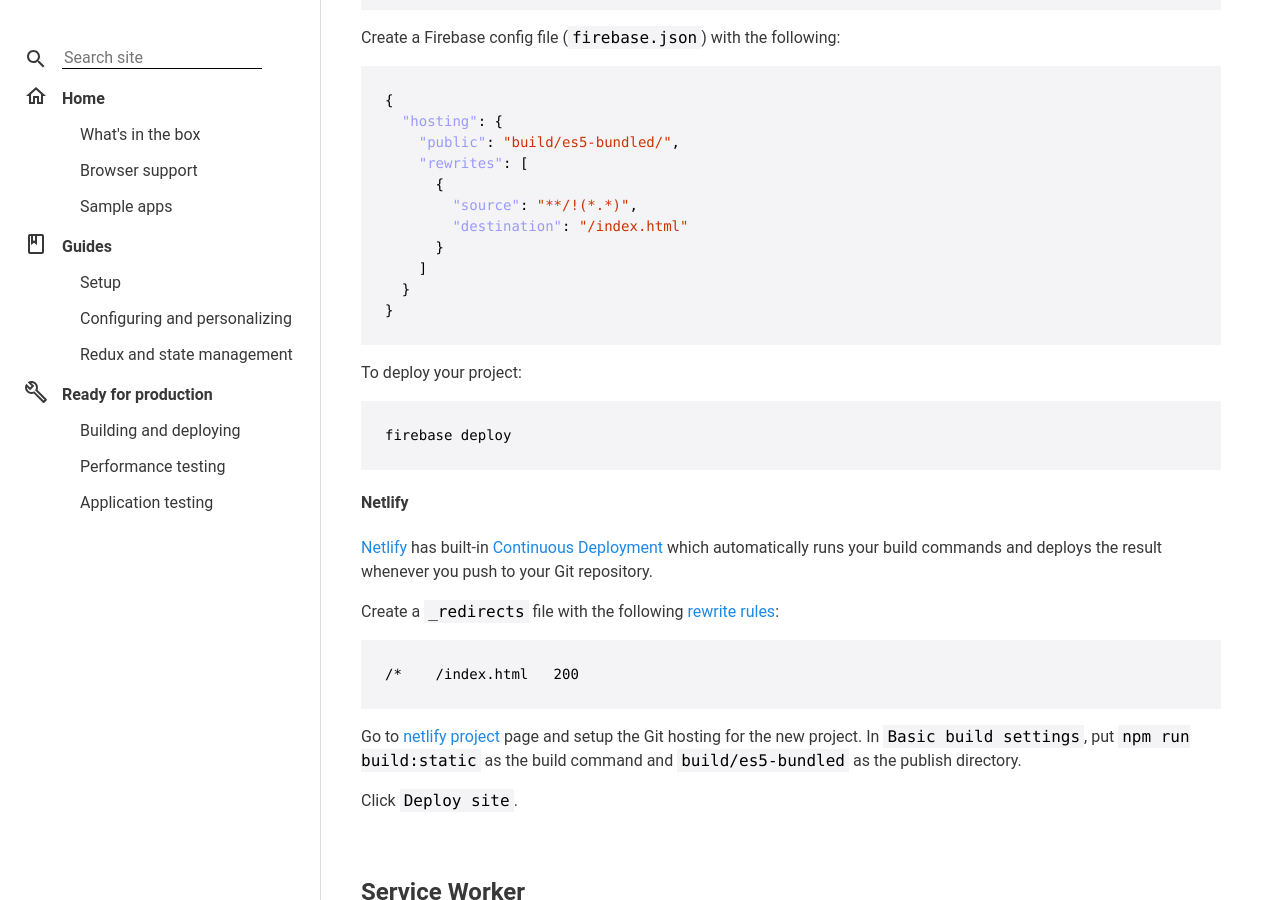
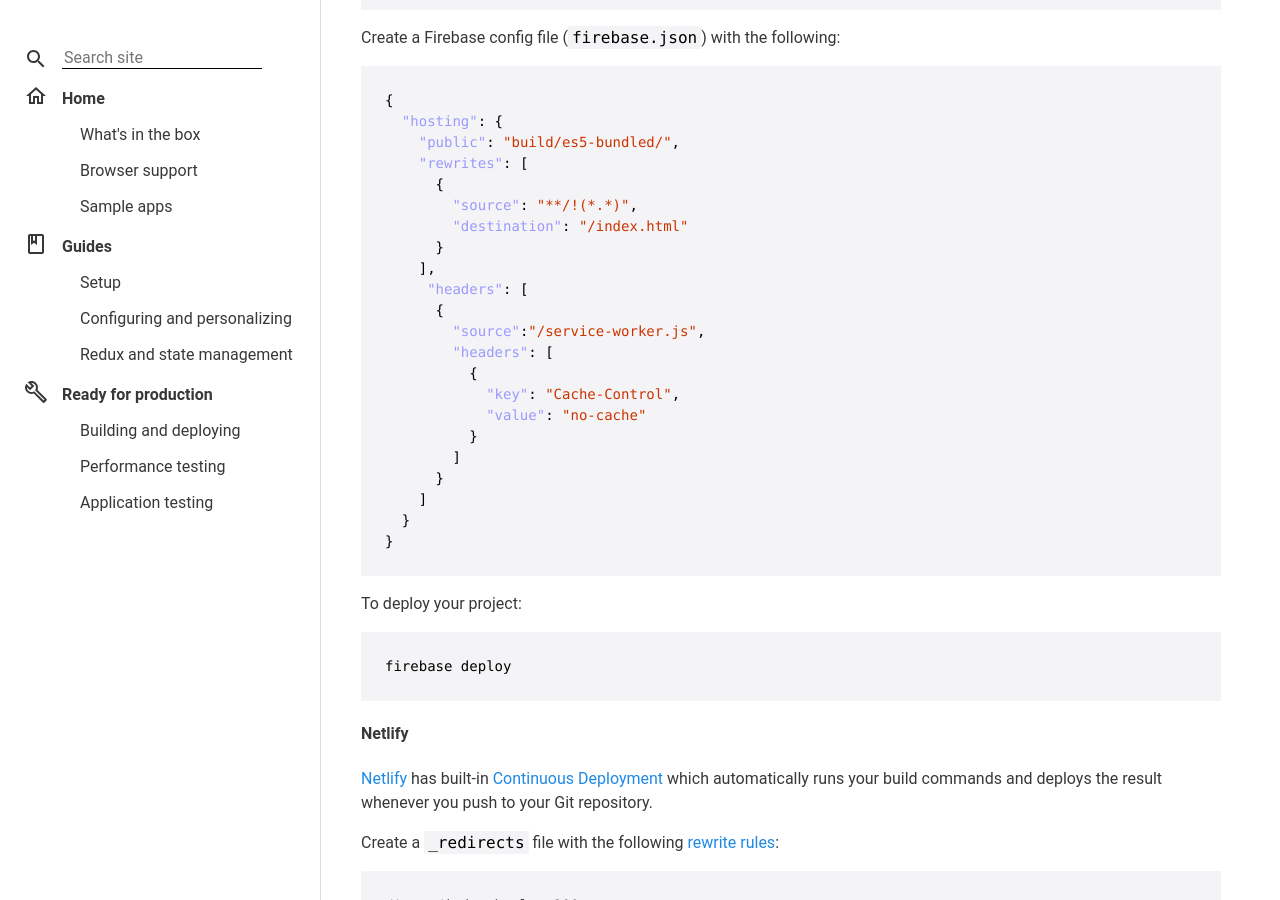
Before and after one commit to Polymer/pwa-starter-kit, a Jekyll site: the page built from building-and-deploying.md, in a window 1280 px wide and 900 px high, scrolled down 5188 px. Built offline with Jekyll 4.4.1, drawn with Linux system fonts in a browser that asks for light colours; some web fonts are replaced.

Commit message:
docs(deploy): Add information about firebase hosting and sw

```diff
--- a/building-and-deploying.md
+++ b/building-and-deploying.md
@@ -194,6 +194,17 @@
         "source": "**/!(*.*)",
         "destination": "/index.html"
       }
+    ],
+     "headers": [
+      {
+        "source":"/service-worker.js",
+        "headers": [
+          {
+            "key": "Cache-Control",
+            "value": "no-cache"
+          }
+        ]
+      }
     ]
   }
 }
```
